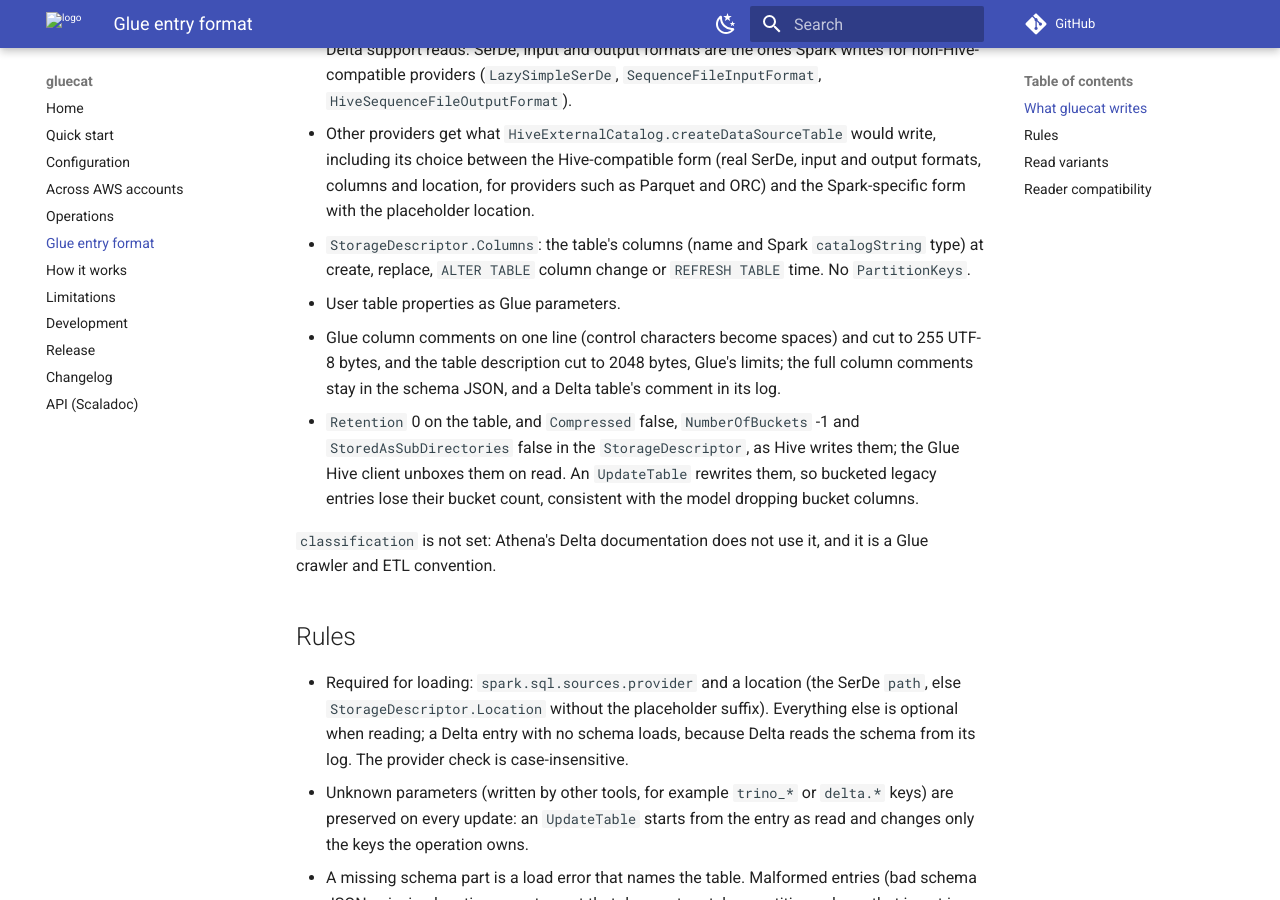
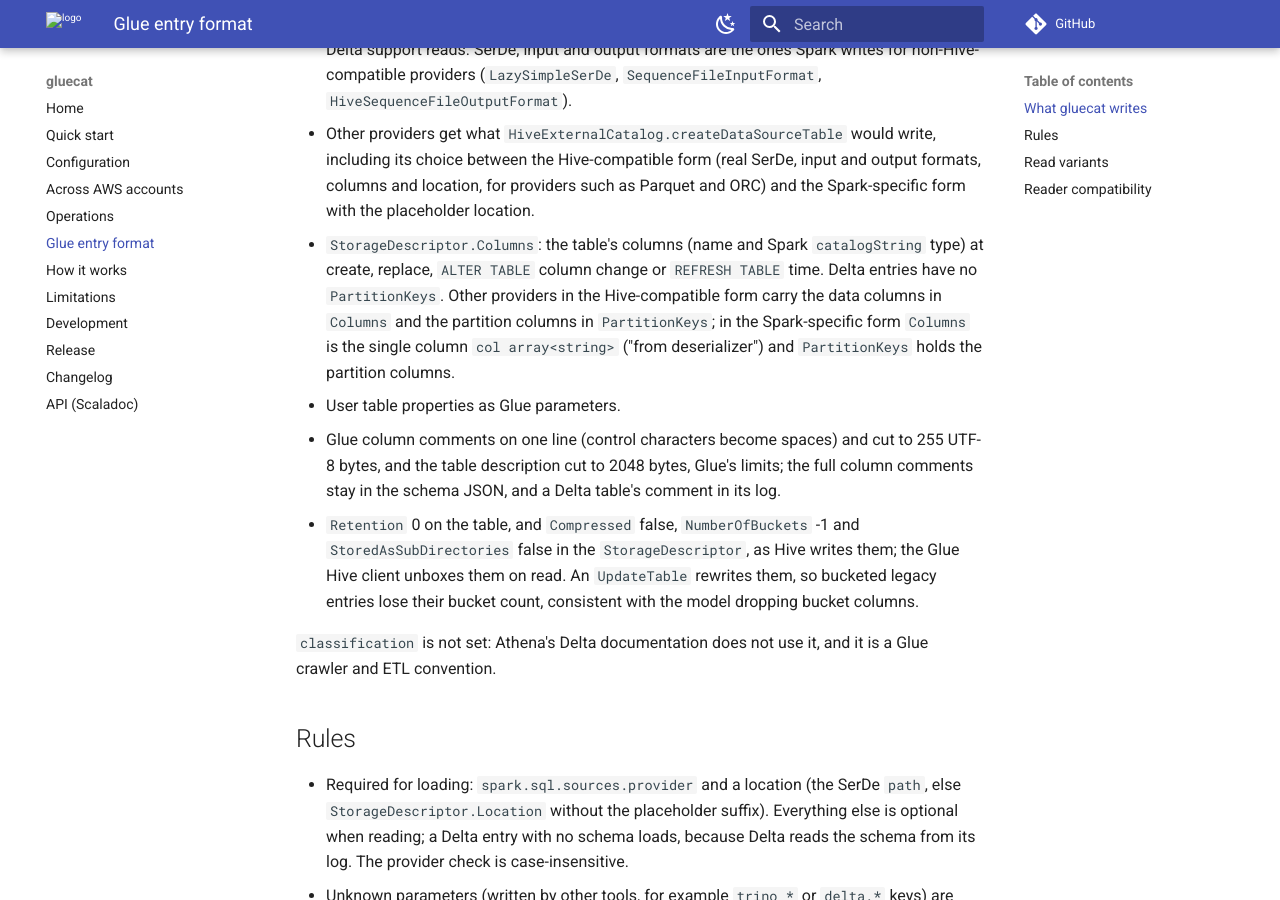
Before and after one commit to sdaberdaku/gluecat, an MkDocs documentation site: the page built from docs/site/glue-entry-format.md, in a window 1280 px wide and 900 px high, scrolled down 717 px. Built offline with MkDocs 1.6.1 and Material for MkDocs 9.7.7, drawn with Linux system fonts in a browser that asks for light colours; comment, search, counter and statistics services are not loaded.

Commit message:
Release via gh CLI, STS client retry mode, Glue entry format clarification, API support note, follow-ups

```diff
--- a/docs/site/glue-entry-format.md
+++ b/docs/site/glue-entry-format.md
@@ -24,7 +24,10 @@ Spark's Hive-client path read, with two additions for Delta so that Athena's Del
   Hive-compatible form (real SerDe, input and output formats, columns and location, for providers such as Parquet and
   ORC) and the Spark-specific form with the placeholder location.
 - `StorageDescriptor.Columns`: the table's columns (name and Spark `catalogString` type) at create, replace,
-  `ALTER TABLE` column change or `REFRESH TABLE` time. No `PartitionKeys`.
+  `ALTER TABLE` column change or `REFRESH TABLE` time. Delta entries have no `PartitionKeys`. Other providers in the
+  Hive-compatible form carry the data columns in `Columns` and the partition columns in `PartitionKeys`; in the
+  Spark-specific form `Columns` is the single column `col array<string>` ("from deserializer") and `PartitionKeys`
+  holds the partition columns.
 - User table properties as Glue parameters.
 - Glue column comments on one line (control characters become spaces) and cut to 255 UTF-8 bytes, and the table
   description cut to 2048 bytes, Glue's limits; the full column comments stay in the schema JSON, and a Delta
```
Also changed, not shown: README.md (+1 -1 lines), docs/site/index.md (+1 -1 lines), docs/superpowers/plans/2026-10-23-follow-ups.md (+21 -2 lines), docs/superpowers/specs/2026-10-22-gluecat-design.md (+4 -1 lines), 2 other files.
